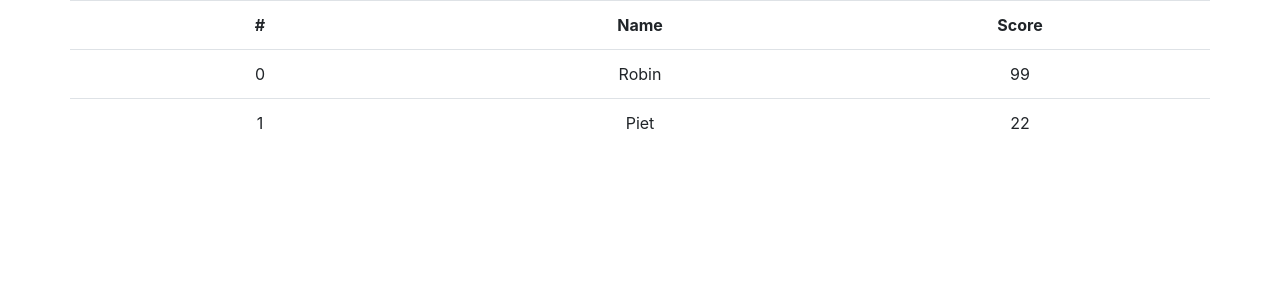
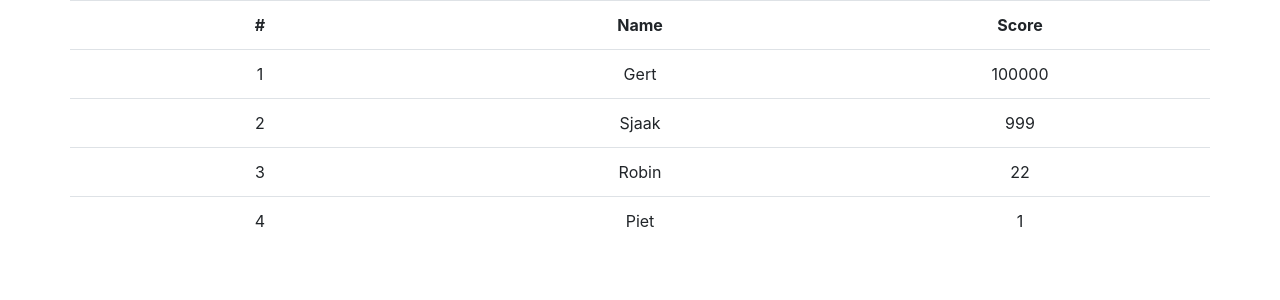
Before and after one commit to robindebruin/keeping-score, a React (Create React App) app: page / in a window 1280 px wide. Shown: the top 300 px of the page. Built offline with nearby package versions, Linux system fonts and the light colour scheme.

Commit message:
sort by highest

```diff
--- a/src/App.js
+++ b/src/App.js
@@ -5,7 +5,7 @@ import ScoreList from './components/score-list/score-list';
 
 
 
-const highScoreList = [{name: 'Robin', score: 99},{name: 'Piet', score: 22}];
+const highScoreList = [{name: 'Robin', score: 22},{name: 'Piet', score: 1}, {name: 'Gert', score: 100000}, {name: 'Sjaak', score: 999}];
 
 
 class App extends Component {
--- a/src/components/score-list/score-list.jsx
+++ b/src/components/score-list/score-list.jsx
@@ -2,22 +2,17 @@ import React, { Component } from 'react'
 
 export default class ScoreList extends Component {
 
-    constructor(props) {
-        super()
-        console.log(' props', props);
-
-    }
-
     render() {
-
-        const score = this.props.scores.map((scoreEntry, i) => {
-            return (<tr class="row" key={i}><td class="col">{i}</td> <td class="col">{scoreEntry.name}</td><td class="col">{scoreEntry.score}</td></tr>)
+        const score = this.props.scores
+        .sort((a, b) => parseFloat(b.score) - parseFloat(a.score))
+        .map((scoreEntry, i) => {
+            return (<tr className="row" key={i}><td className="col">{i+1}</td><td className="col">{scoreEntry.name}</td><td className="col">{scoreEntry.score}</td></tr>)
         })
 
         return (
-            <table class="table">
+            <table className="table">
                 <tbody>
-                    <tr class="row"><th class="col">#</th><th class="col">Name</th><th class="col">Score</th></tr>
+                    <tr className="row"><th className="col">#</th><th className="col">Name</th><th className="col">Score</th></tr>
                     {score}
                 </tbody>
             </table>
```
